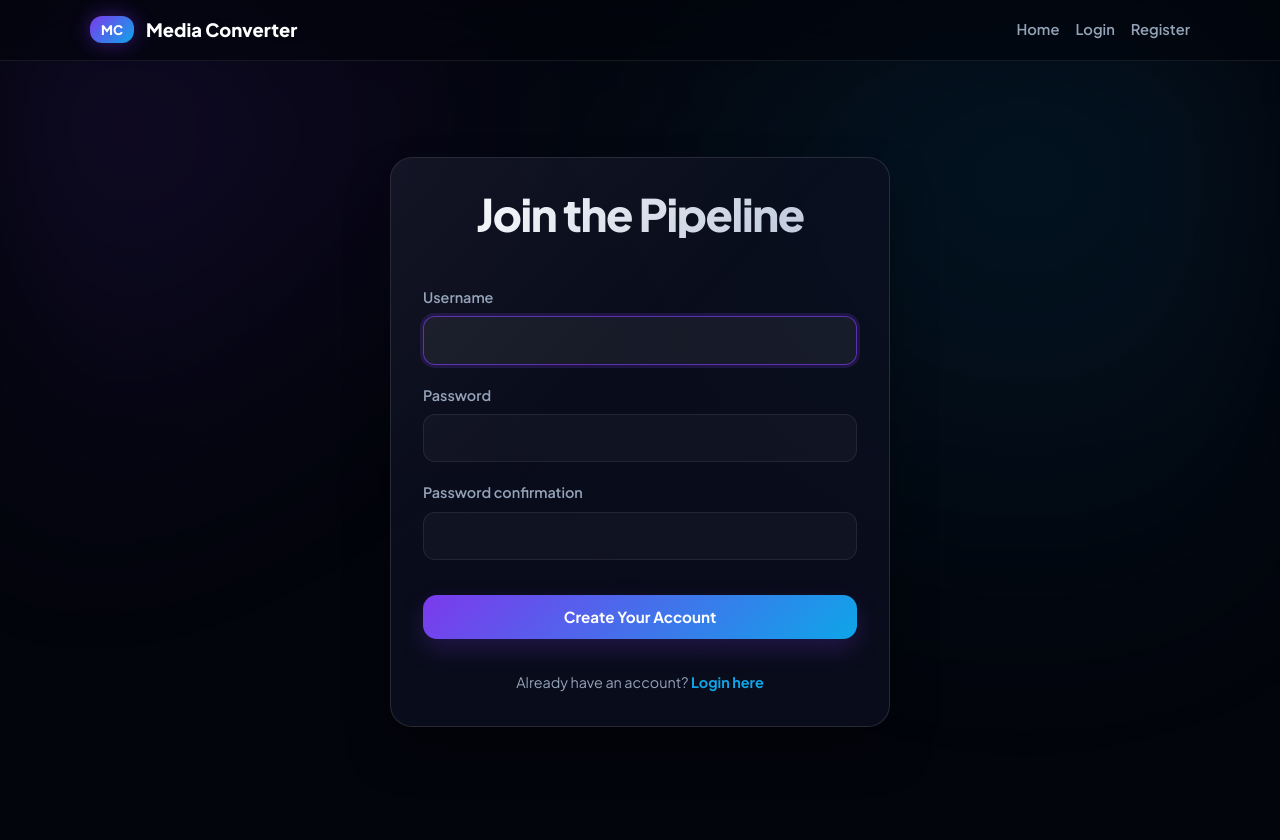
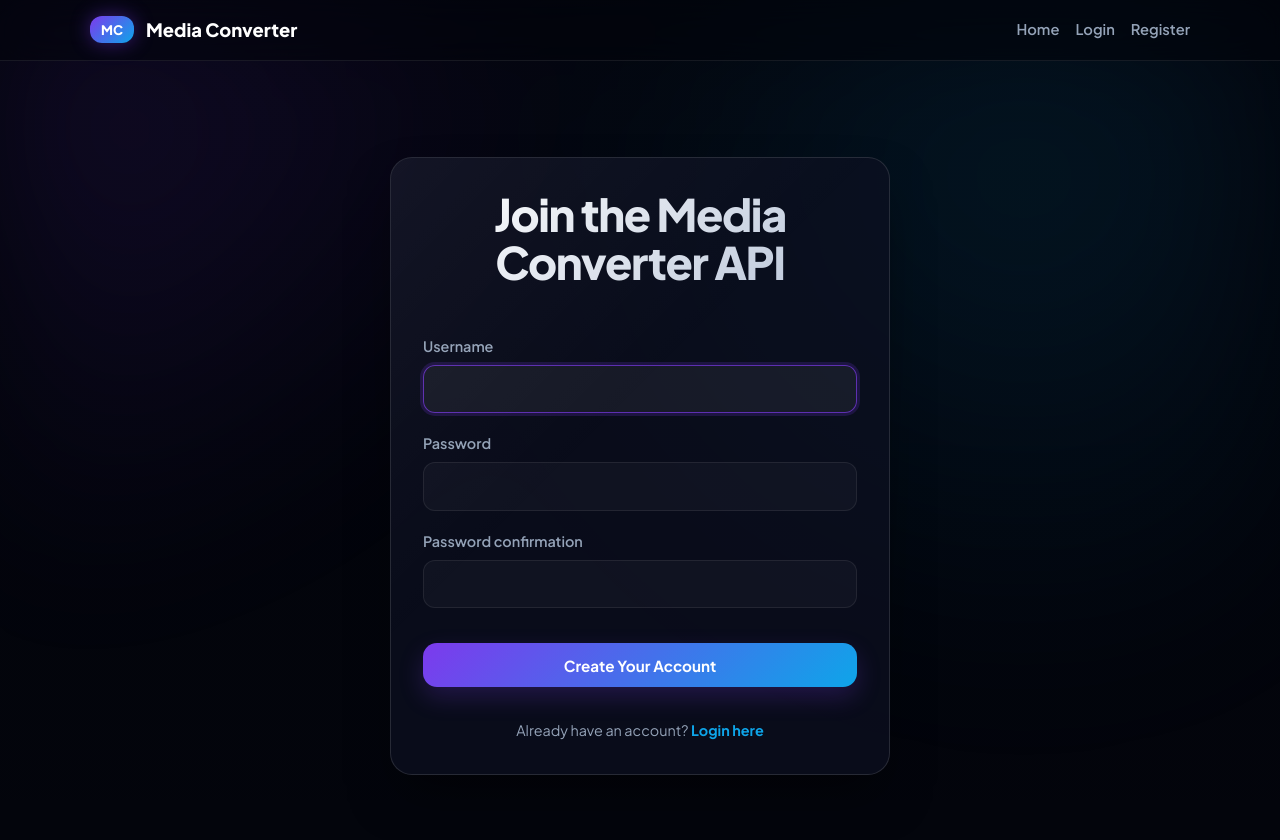
Before and after one commit to DinuRaulGabriel/media-converter-api, a Django app: page /register/ in a window 1280 px wide. Shown: the top 840 px of the page. Before the commit the page ends 727 px from the top, so only its background shows below. Run offline with Django 5.2, Linux system fonts and the light colour scheme.

Commit message:
Join the Media Converter API

```diff
--- a/converter/templates/converter/register.html
+++ b/converter/templates/converter/register.html
@@ -4,7 +4,7 @@
 {% block content %}
 <div class="reveal" style="max-width: 500px; margin: 4rem auto">
   <div class="glass-card">
-    <h2 style="text-align: center; margin-bottom: 3rem">Join the Pipeline</h2>
+    <h2 style="text-align: center; margin-bottom: 3rem">Join the Media Converter API</h2>
 
     <form method="post">
       {% csrf_token %}
```
